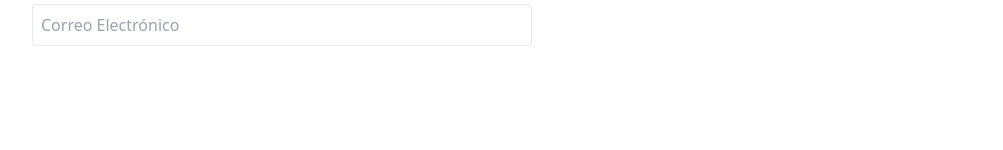
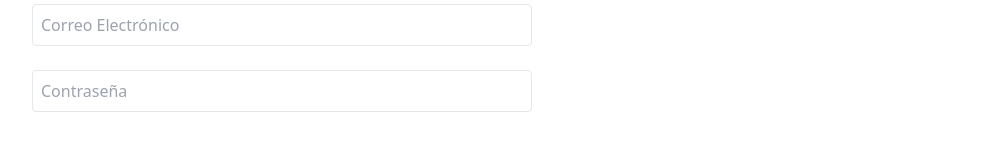
Before and after one commit to wizzard95/ecomerce, a React (Vite) app in the folder FRONT/: page /register in a window 1280 px wide. Shown: the part 340-490 px from the top of the page, without its empty margins (132-1135 px from the left). Built offline with nearby package versions, Linux system fonts and the light colour scheme.

Commit message:
config|ui: crear elemento input password, aplicar estilos y aplicar validaciones

```diff
--- a/FRONT/src/components/Register/RegisterForm.jsx
+++ b/FRONT/src/components/Register/RegisterForm.jsx
@@ -84,6 +84,35 @@ const RegisterForm = () => {
                     </p>
                 )}
             </div>
+            <div className="relative">
+                <input
+                    {...register('password', {
+                        required:
+                            'La constraseña es requerida [6-254 caracteres de longitud]',
+                        minLength: {
+                            value: 6,
+                            message: 'Mínimo 6 caracteres',
+                        },
+                        maxLength: {
+                            value: 254,
+                            message: 'Máximo 254 caracteres',
+                        },
+                    })}
+                    className={`p-2 outline-2 rounded border focus:outline-primary w-full ${
+                        errors.password
+                            ? 'border-red-500 outline-red-500 focus:outline-red-500'
+                            : ''
+                    }`}
+                    autoComplete="current-password"
+                    placeholder="Contraseña"
+                    type="password"
+                />
+                {errors.password && (
+                    <p className="text-red-500 text-sm mt-2 ml-1">
+                        {errors.password.message}
+                    </p>
+                )}
+            </div>
         </form>
     )
 }
```
